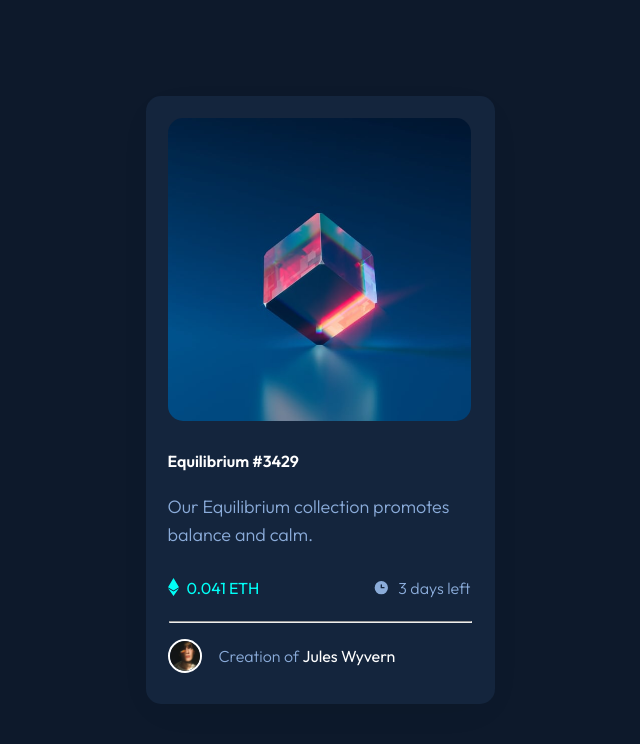
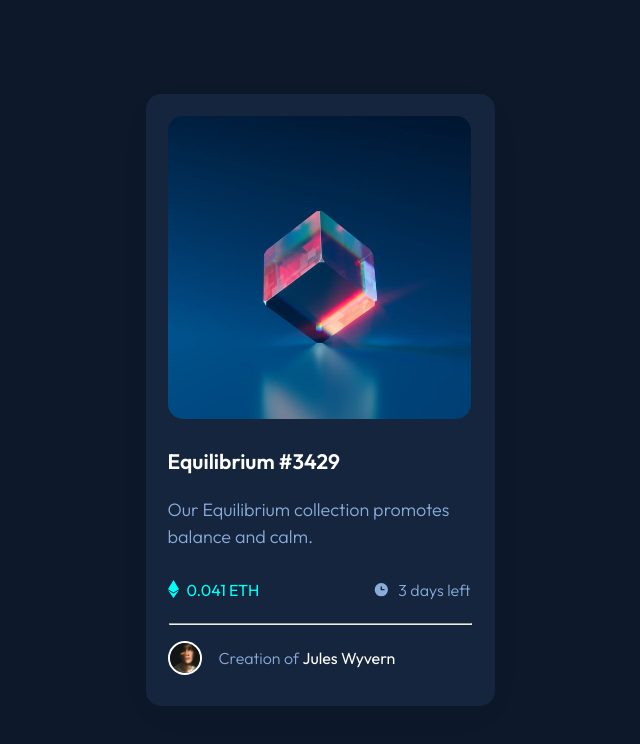
Before and after one commit to SimphiweLuthando/nft-preview-card-component, a plain HTML site: page index.html in a window 1280 px wide. Shown: the whole page, without its empty margins (320-960 px from the left). Drawn offline with Linux system fonts and the light colour scheme.

Commit message:
changed heading text size

```diff
--- a/style.css
+++ b/style.css
@@ -35,6 +35,7 @@ h1{
     margin-bottom: 1.5rem;
     color: hsl(0, 0%, 100%);
     font-weight: 600;
+    font-size: 1.313rem;
 }
 
 p{
@@ -92,6 +93,7 @@ hr{
 .price{
     color: hsl(178, 100%, 50%);
 
+
 }
 
 p,.credits, .time{
```
